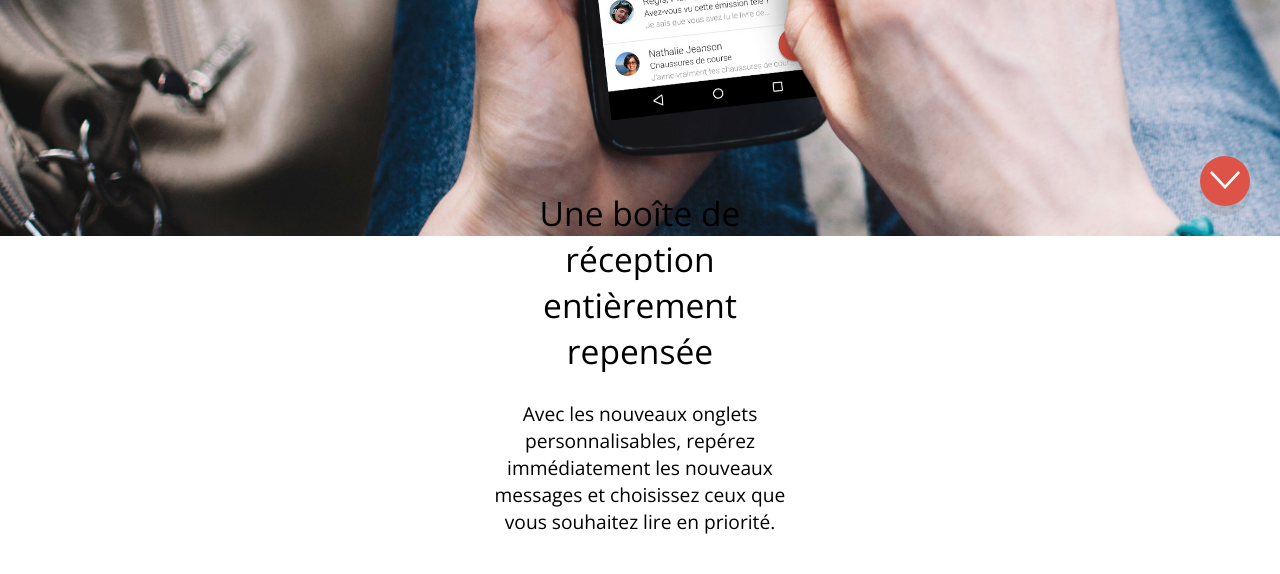
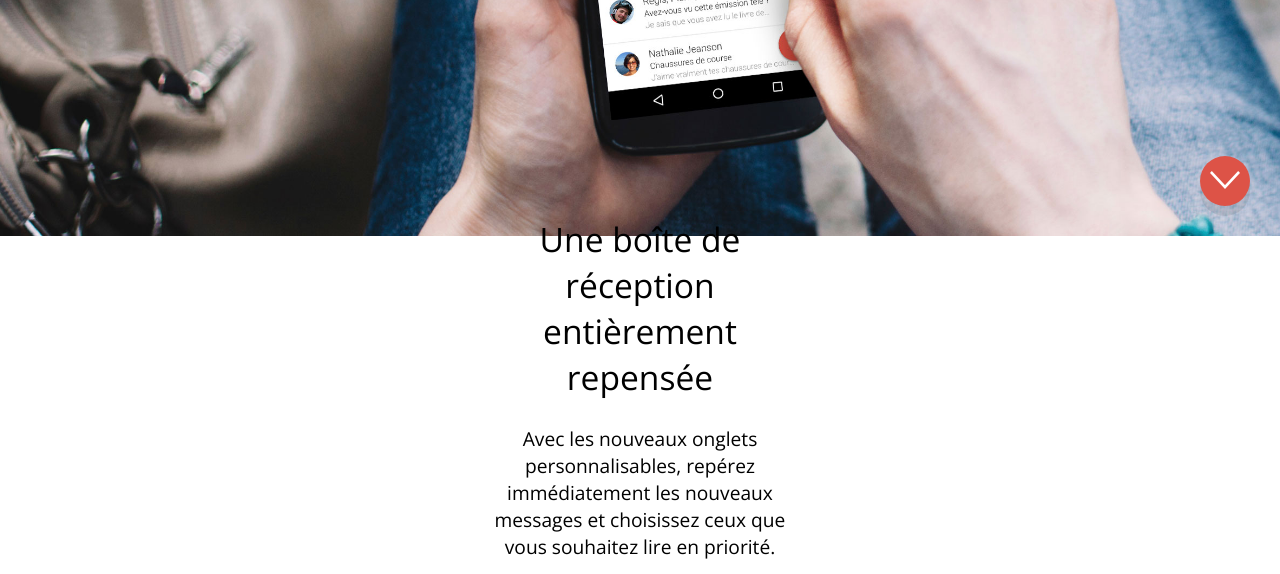
Before and after one commit to TheoCou/gmail_page, a PHP site: page /log.php in a window 1280 px wide. Shown: the part 564-1138 px from the top of the page. Run offline with PHP 8.4, Linux system fonts and the light colour scheme; data that the repository does not hold is empty.

Commit message:
text top form

```diff
--- a/css/main.css
+++ b/css/main.css
@@ -100,7 +100,7 @@ div h3 {
     text-align: center;
     font-size: 2.1rem;
     font-weight: 100;
-    margin: 20% 10% 2% 10%;
+    margin: 22% 10% 2% 10%;
     padding: 0 27% 0 27%;
 }
 
```
